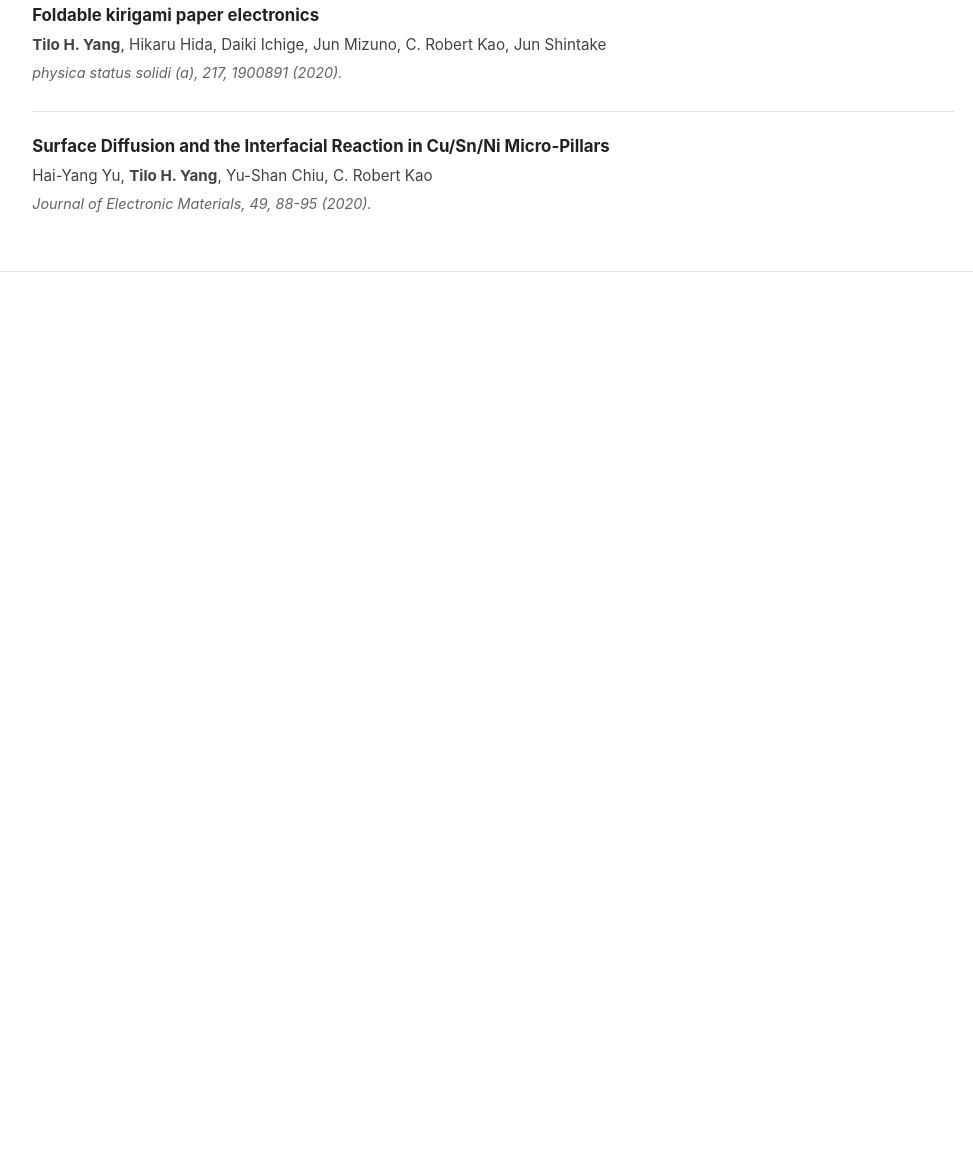
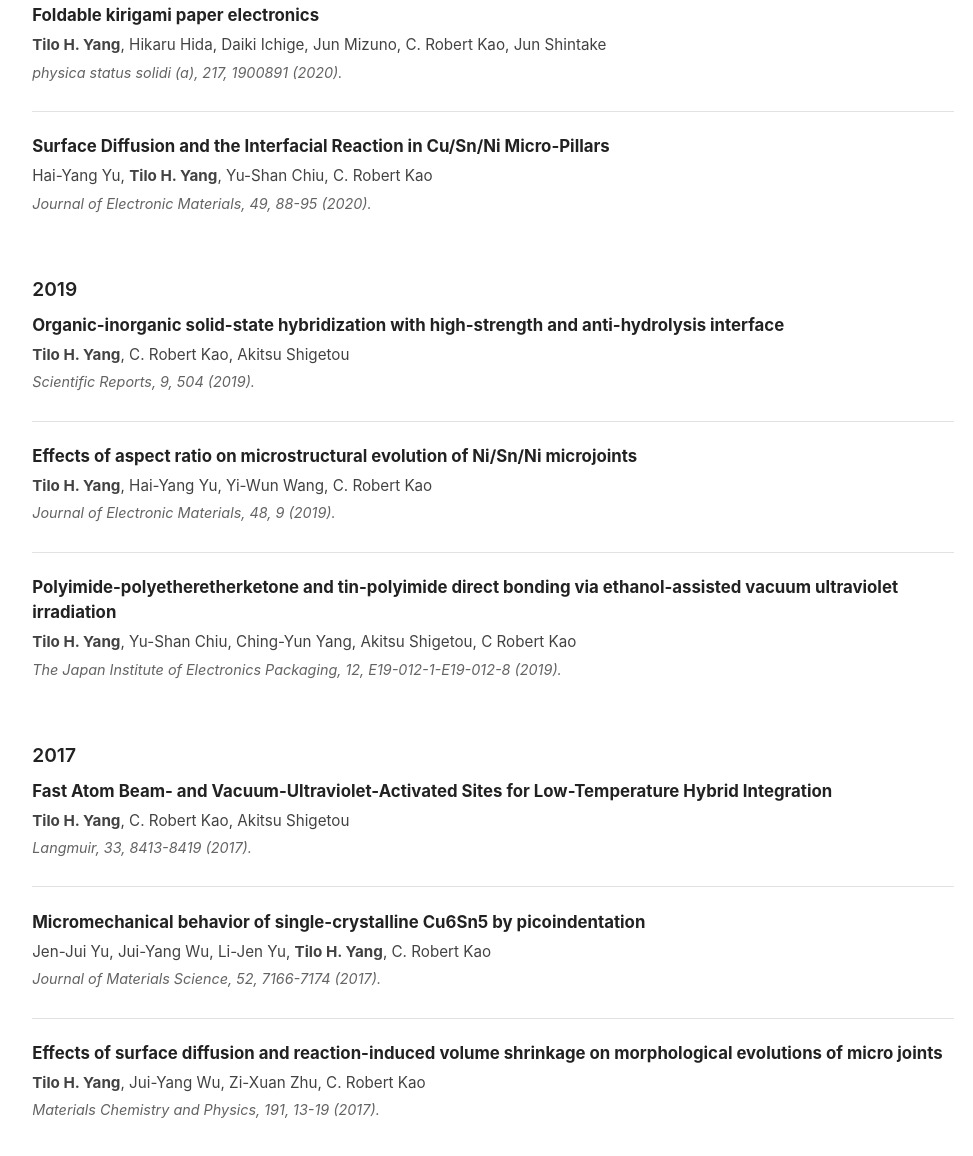
Before and after one commit to tilo-yang/tilo-yang.github.io, a plain HTML site: page publications.html in a window 1280 px wide. Shown: the part 2697-3853 px from the top of the page, without its empty margins (147-1120 px from the left). Before the commit the page ends 3007 px from the top, so only its background shows below. Drawn offline with Linux system fonts and the light colour scheme.

Commit message:
Update publications.html

```diff
--- a/publications.html
+++ b/publications.html
@@ -155,6 +155,52 @@
       </div>
     </div>
 
+    <!-- 2019 -->
+    <div class="pub-year">
+      <h3>2019</h3>
+
+      <div class="pub-item">
+        <p class="pub-title"><a href="https://doi.org/10.1038/s41598-018-37052-1" target="_blank"><strong>Organic-inorganic solid-state hybridization with high-strength and anti-hydrolysis interface</strong></a></p>
+        <p class="pub-authors"><strong>Tilo H. Yang</strong>, C. Robert Kao, Akitsu Shigetou</p>
+        <p class="pub-journal"><i>Scientific Reports</i>, 9, 504 (2019).</p>
+      </div>
+
+      <div class="pub-item">
+        <p class="pub-title"><a href="https://doi.org/10.1007/s11664-018-6587-9" target="_blank"><strong>Effects of aspect ratio on microstructural evolution of Ni/Sn/Ni microjoints</strong></a></p>
+        <p class="pub-authors"><strong>Tilo H. Yang</strong>, Hai-Yang Yu, Yi-Wun Wang, C. Robert Kao</p>
+        <p class="pub-journal"><i>Journal of Electronic Materials</i>, 48, 9 (2019).</p>
+      </div>
+
+      <div class="pub-item">
+        <p class="pub-title"><a href="https://doi.org/10.5104/jiepeng.12.E19-012-1" target="_blank"><strong>Polyimide-polyetheretherketone and tin-polyimide direct bonding via ethanol-assisted vacuum ultraviolet irradiation</strong></a></p>
+        <p class="pub-authors"><strong>Tilo H. Yang</strong>, Yu-Shan Chiu, Ching-Yun Yang, Akitsu Shigetou, C Robert Kao</p>
+        <p class="pub-journal"><i>The Japan Institute of Electronics Packaging</i>, 12, E19-012-1-E19-012-8 (2019).</p>
+      </div>
+    </div>
+
+    <!-- 2017 -->
+    <div class="pub-year">
+      <h3>2017</h3>
+
+      <div class="pub-item">
+        <p class="pub-title"><a href="https://doi.org/10.1021/acs.langmuir.7b02010" target="_blank"><strong>Fast Atom Beam- and Vacuum-Ultraviolet-Activated Sites for Low-Temperature Hybrid Integration</strong></a></p>
+        <p class="pub-authors"><strong>Tilo H. Yang</strong>, C. Robert Kao, Akitsu Shigetou</p>
+        <p class="pub-journal"><i>Langmuir</i>, 33, 8413-8419 (2017).</p>
+      </div>
+
+      <div class="pub-item">
+        <p class="pub-title"><a href="https://doi.org/10.1007/s10853-017-0952-6" target="_blank"><strong>Micromechanical behavior of single-crystalline Cu6Sn5 by picoindentation</strong></a></p>
+        <p class="pub-authors">Jen-Jui Yu, Jui-Yang Wu, Li-Jen Yu, <strong>Tilo H. Yang</strong>, C. Robert Kao</p>
+        <p class="pub-journal"><i>Journal of Materials Science</i>, 52, 7166-7174 (2017).</p>
+      </div>
+
+      <div class="pub-item">
+        <p class="pub-title"><a href="https://doi.org/10.1016/j.matchemphys.2017.01.022" target="_blank"><strong>Effects of surface diffusion and reaction-induced volume shrinkage on morphological evolutions of micro joints</strong></a></p>
+        <p class="pub-authors"><strong>Tilo H. Yang</strong>, Jui-Yang Wu, Zi-Xuan Zhu, C. Robert Kao</p>
+        <p class="pub-journal"><i>Materials Chemistry and Physics</i>, 191, 13-19 (2017).</p>
+      </div>
+    </div>
+
     <!-- Add more years below as needed -->
   </main>
 
```
